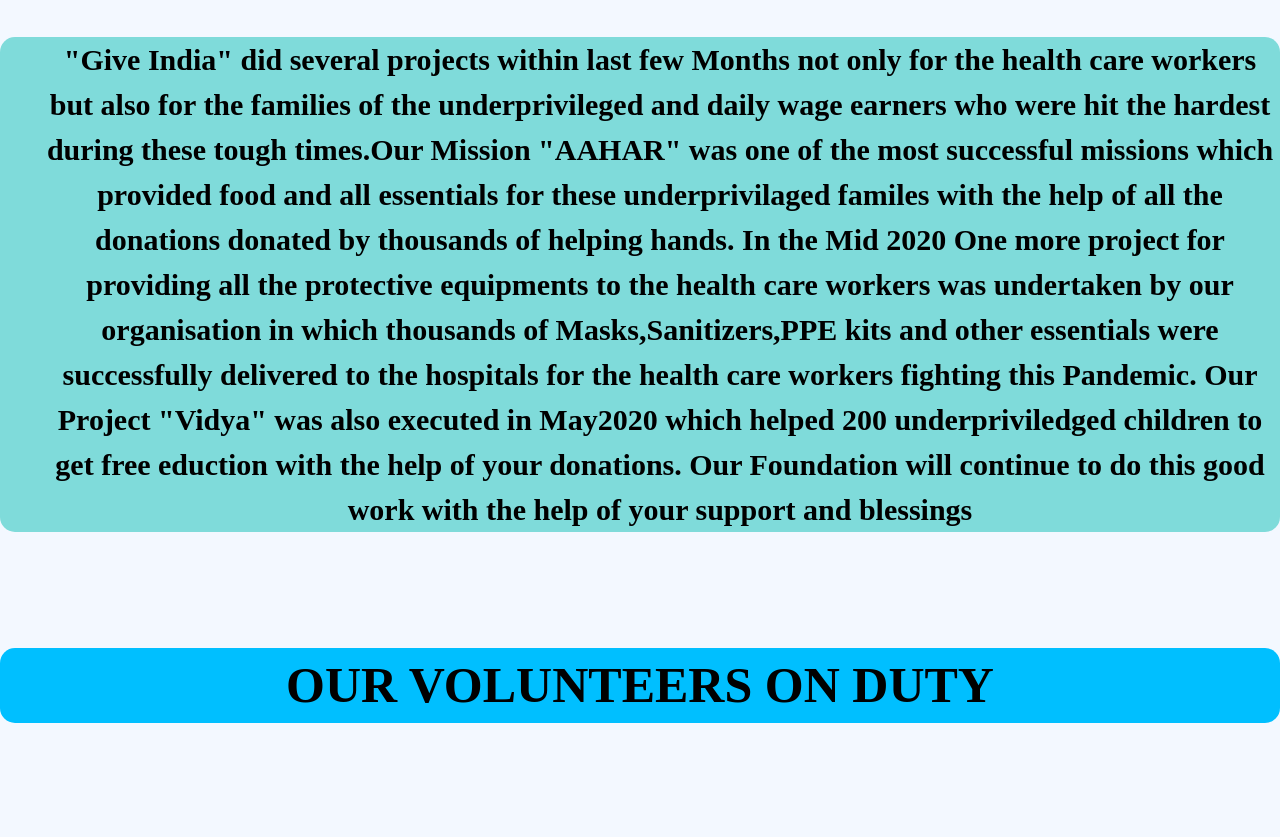
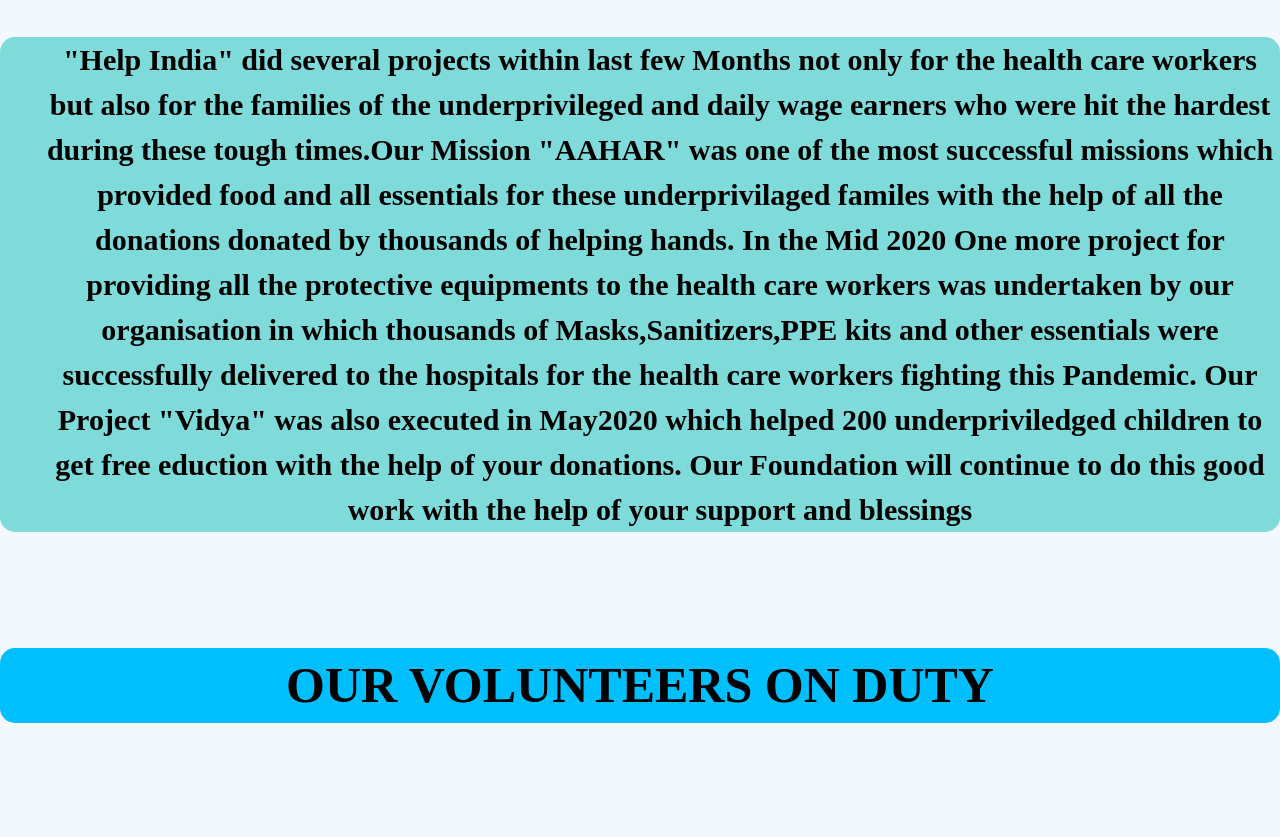
Before and after one commit to itsabhay99/Covid-19-Website, a plain HTML site: page About.html in a window 1280 px wide. Shown: the part 2218-3055 px from the top of the page. Drawn offline with Linux system fonts and the light colour scheme.

Commit message:
Update About.html

```diff
--- a/About.html
+++ b/About.html
@@ -50,7 +50,7 @@
 <p style=" font-family: Times New Roman; background-color:#7fdbda ;border-radius: 15px 15px 15px 15px; font-size: 30px;">"Give India" organisation was started as a helping hand to the society in the Early 2020 as a Global pandemic came out of Nowhere and started a big challenge for
 the Health care workers and Doctors in many ways including economic and Financial challenges worldwide.
 That was the time when this organisation came into existence to act as a bridge and help the health system of India.
-"Give India" is a Non profit organisation whose motive is to help all the healthcare workers
+"Help India" is a Non profit organisation whose motive is to help all the healthcare workers
 and all the needy people suffering in this time of coronavirus pandemic and help them with the help of the donations donated by you all nice people.
 Our job is to Provide all the protective essentials such as Masks,Sanitizers,PPE kits to the health care workers and the people in need with the help ofyour donations and all the blessings</p>
 
@@ -62,7 +62,7 @@
 
 <h4 style=" font-family: Times New Roman; background-color:#00BFFF ;border-radius: 15px 15px 15px 15px; font-size: 50px;"><strong><b>OUR PROJECTS</h4></b></strong>
 <h5><img src="pro\missionresized.gif" alt="missionresized.gif" width="400" height="200"></h5>
-<h4 style=" font-family: Times New Roman; background-color:#7fdbda ;border-radius: 15px 15px 15px 15px; font-size: 30px;"><b><ul>"Give India" did several projects within last few Months not only for the health care workers but also for the families
+<h4 style=" font-family: Times New Roman; background-color:#7fdbda ;border-radius: 15px 15px 15px 15px; font-size: 30px;"><b><ul>"Help India" did several projects within last few Months not only for the health care workers but also for the families
 of the underprivileged and daily wage earners who were hit the hardest during these tough times.Our Mission "AAHAR" was one of the most successful missions which provided food and all essentials for
 these underprivilaged familes with the help of all the donations donated by thousands of helping hands.
 In the Mid 2020 One more project for providing all the protective equipments to the health care workers
```
